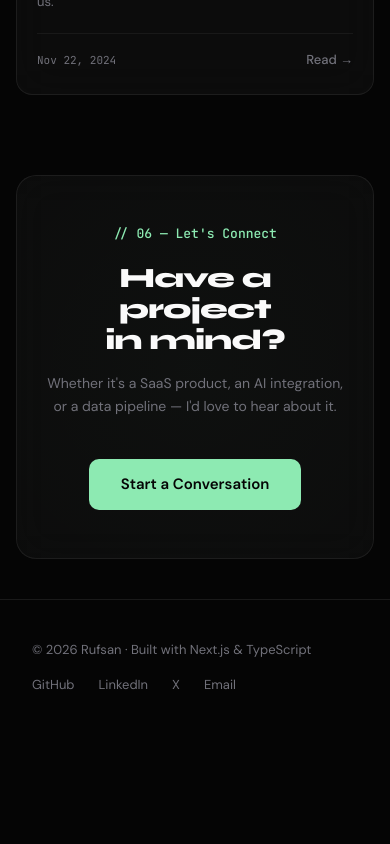
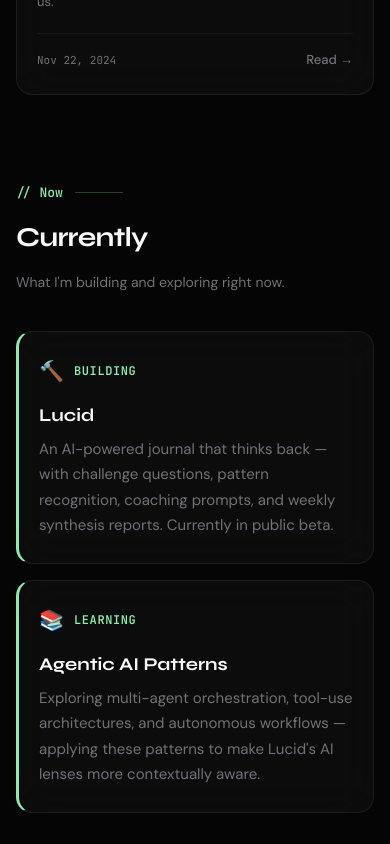
Before and after one commit to RufsanHossain/rufsan, a Next.js app: page / in a window 390 px wide. Shown: the part 6780-7624 px from the top of the page. Before the commit the page ends 7515 px from the top, so only its background shows below. Built offline with nearby package versions, Linux system fonts and the light colour scheme.

Commit message:
add currently section

```diff
--- a/src/app/page.tsx
+++ b/src/app/page.tsx
@@ -379,6 +379,65 @@ export default function HomePage() {
       />
       <TestimonialsSection testimonials={TESTIMONIALS} />
       <BlogSection posts={BLOG_POSTS} />
+
+      {/* ── Currently ── */}
+      <section style={{ padding: isMobile ? "3rem 1rem" : "5rem 2rem", maxWidth: "75rem", margin: "0 auto" }}>
+        <SectionHeader number="// Now" title="Currently" desc="What I'm building and exploring right now." />
+        <div
+          style={{
+            display: "grid",
+            gridTemplateColumns: isMobile ? "1fr" : "1fr 1fr",
+            gap: "1rem",
+            marginTop: "2rem",
+          }}
+        >
+          <FadeIn>
+            <div
+              style={{
+                padding: isMobile ? "1.5rem 1.25rem" : "2rem 1.75rem",
+                ...GLASS,
+                borderRadius: "1rem",
+                borderLeft: `0.1875rem solid ${ACCENT}`,
+                height: "100%",
+              }}
+            >
+              <div style={{ display: "flex", alignItems: "center", gap: "0.625rem", marginBottom: "1rem" }}>
+                <span style={{ fontSize: "1.25rem" }}>🔨</span>
+                <span style={{ fontFamily: FONT_MONO, fontSize: "0.75rem", color: ACCENT, fontWeight: 600, textTransform: "uppercase", letterSpacing: "0.05em" }}>Building</span>
+              </div>
+              <h3 style={{ fontFamily: FONT_DISPLAY, fontSize: isMobile ? "1.125rem" : "1.25rem", fontWeight: 700, color: "#fafafa", marginBottom: "0.5rem" }}>
+                <Link href="/cases/lucid-journal" style={{ color: "inherit", textDecoration: "none" }}>Lucid</Link>
+              </h3>
+              <p style={{ fontFamily: FONT_BODY, fontSize: "0.9375rem", lineHeight: 1.7, color: TEXT_DIM, margin: 0 }}>
+                An AI-powered journal that thinks back — with challenge questions, pattern recognition, coaching prompts, and weekly synthesis reports. Currently in public beta.
+              </p>
+            </div>
+          </FadeIn>
+          <FadeIn delay={0.1}>
+            <div
+              style={{
+                padding: isMobile ? "1.5rem 1.25rem" : "2rem 1.75rem",
+                ...GLASS,
+                borderRadius: "1rem",
+                borderLeft: `0.1875rem solid ${ACCENT}`,
+                height: "100%",
+              }}
+            >
+              <div style={{ display: "flex", alignItems: "center", gap: "0.625rem", marginBottom: "1rem" }}>
+                <span style={{ fontSize: "1.25rem" }}>📚</span>
+                <span style={{ fontFamily: FONT_MONO, fontSize: "0.75rem", color: ACCENT, fontWeight: 600, textTransform: "uppercase", letterSpacing: "0.05em" }}>Learning</span>
+              </div>
+              <h3 style={{ fontFamily: FONT_DISPLAY, fontSize: isMobile ? "1.125rem" : "1.25rem", fontWeight: 700, color: "#fafafa", marginBottom: "0.5rem" }}>
+                Agentic AI Patterns
+              </h3>
+              <p style={{ fontFamily: FONT_BODY, fontSize: "0.9375rem", lineHeight: 1.7, color: TEXT_DIM, margin: 0 }}>
+                Exploring multi-agent orchestration, tool-use architectures, and autonomous workflows — applying these patterns to make Lucid's AI lenses more contextually aware.
+              </p>
+            </div>
+          </FadeIn>
+        </div>
+      </section>
+
       <CTA
         comment="// 06 — Let's Connect"
         heading="Have a project<br/>in mind?"
```
